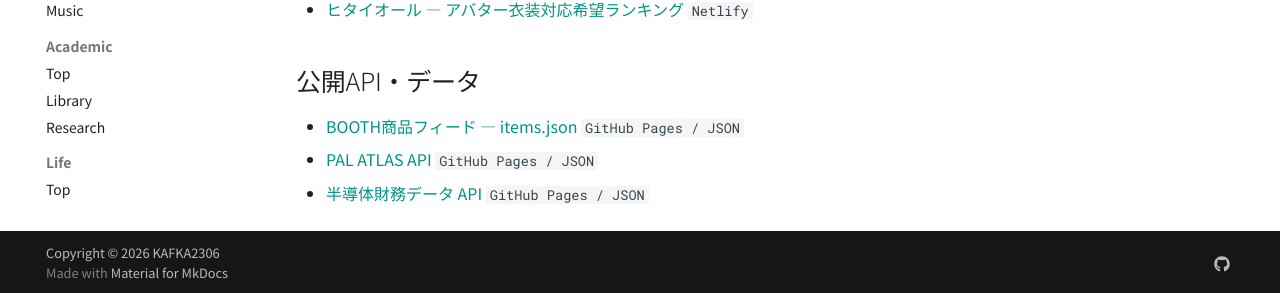
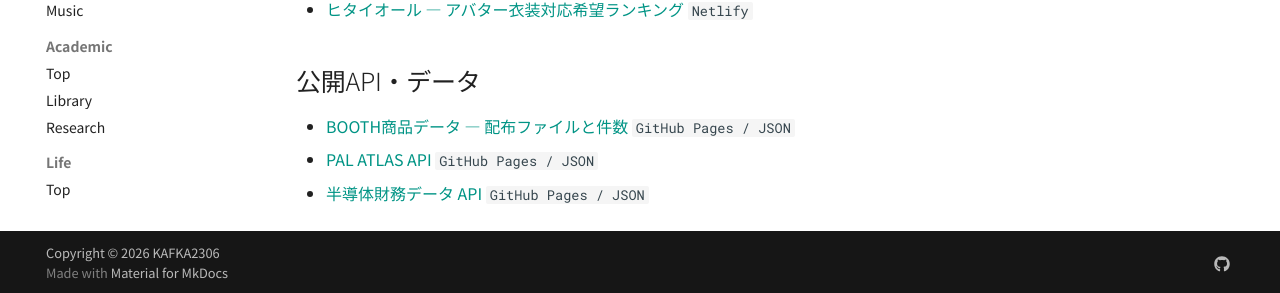
Before and after one commit to KAFKA2306/know, an MkDocs documentation site: the page built from docs/bookmarks/Service/Sites/index.md, in a window 1280 px wide and 900 px high, scrolled down 887 px. Shown: the part 604-897 px from the top of the window. Built offline with MkDocs 1.6.1 and Material for MkDocs 9.7.7, drawn with Linux system fonts in a browser that asks for light colours; comment, search, counter and statistics services are not loaded.

Commit message:
Restore the public BOOTH data link (#21)

```diff
--- a/docs/bookmarks/Service/Sites/index.md
+++ b/docs/bookmarks/Service/Sites/index.md
@@ -42,6 +42,6 @@ GitHub Pages、Cloudflare Pages、Vercel、Netlify、Hugging Face Spacesなど
 
 ## 公開API・データ
 
-- [BOOTH商品フィード — items.json](https://kafka2306.github.io/booth_json/items.json) `GitHub Pages / JSON`
+- [BOOTH商品データ — 配布ファイルと件数](https://kafka2306.github.io/boothitemmanager/api/v1/manifest.json) `GitHub Pages / JSON`
 - [PAL ATLAS API](https://kafka2306.github.io/pal-atlas/api/index.json) `GitHub Pages / JSON`
 - [半導体財務データ API](https://kafka2306.github.io/semiconductor-earnings-model/api/v3/financial-database/index.json) `GitHub Pages / JSON`
```
